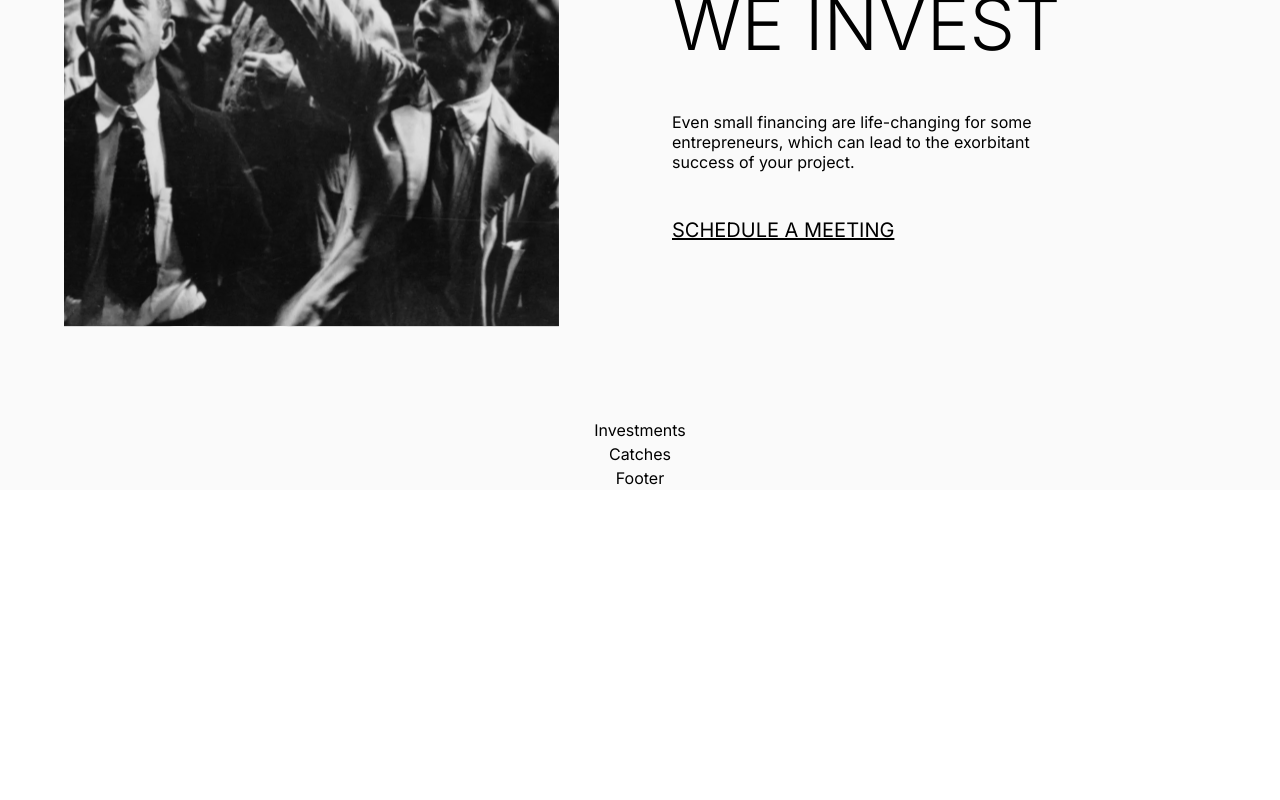
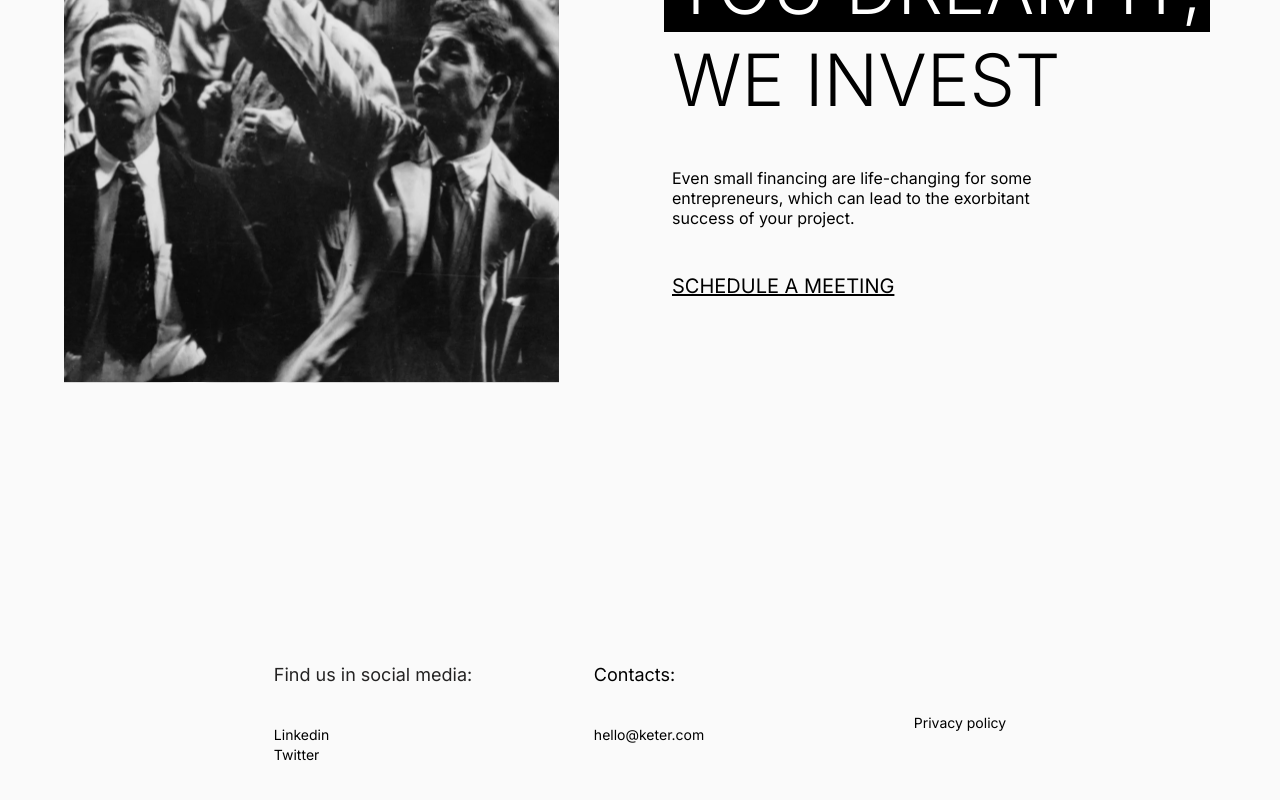
Before and after one commit to LuisLeonPardo/KeterCapital, a Next.js app: page / in a window 1280 px wide. Shown: the part 310-1110 px from the top of the page. Before the commit the page ends 800 px from the top, so only its background shows below. Built offline with nearby package versions, Linux system fonts and the light colour scheme.

Commit message:
Add responsive footer

```diff
--- a/src/pages/components/Footer/FooterDesktop.jsx
+++ b/src/pages/components/Footer/FooterDesktop.jsx
@@ -2,5 +2,32 @@ import React, { useState } from "react";
 import Link from "next/link";
 
 export default function FooterDesktop() {
-  return <div></div>;
+  return (
+    <div className="w-full h-[374px] flex justify-center items-center">
+      <div className="flex gap-x-28 lg:w-1/2">
+        <div className="w-52 h-28 flex flex-col gap-y-9">
+          <h1 className=" text-lg text-[#242323] ">Find us in social media:</h1>
+          <div className="flex flex-col">
+            <Link href="#" className=" text-sm">
+              Linkedin
+            </Link>
+            <Link href="#" className=" text-sm">
+              Twitter
+            </Link>
+          </div>
+        </div>
+        <div className="w-52 h-28 flex flex-col gap-y-9 ">
+          <h1 className="text-lg">Contacts:</h1>
+          <Link href="#" className=" text-sm">
+            hello@keter.com
+          </Link>
+        </div>
+      </div>
+      <div className="text-sm mt-3">
+        <Link href="#" className="">
+          Privacy policy
+        </Link>
+      </div>
+    </div>
+  );
 }
--- a/src/pages/components/Landing.jsx
+++ b/src/pages/components/Landing.jsx
@@ -1,15 +1,22 @@
 import React from "react";
 import Navbar from "./NavBar/NavBar";
 import Home from "./Home.jsx";
+import FooterDesktop from "./Footer/FooterDesktop";
+import FooterMobile from "./Footer/FooterMobile";
 
 export default function Landing() {
   return (
-    <main className="bg-[#FAFAFA] h-screen flex flex-col items-center font-inter">
+    <main className="bg-[#FAFAFA] flex flex-col items-center font-inter">
       <Navbar />
       <Home />
-      <h1>Investments</h1>
-      <h1>Catches</h1>
-      <h1>Footer</h1>
+      <footer className="w-full">
+        <div className="sm:hidden flex">
+          <FooterMobile />
+        </div>
+        <div className="sm:flex hidden ">
+          <FooterDesktop />
+        </div>
+      </footer>
     </main>
   );
 }
```
